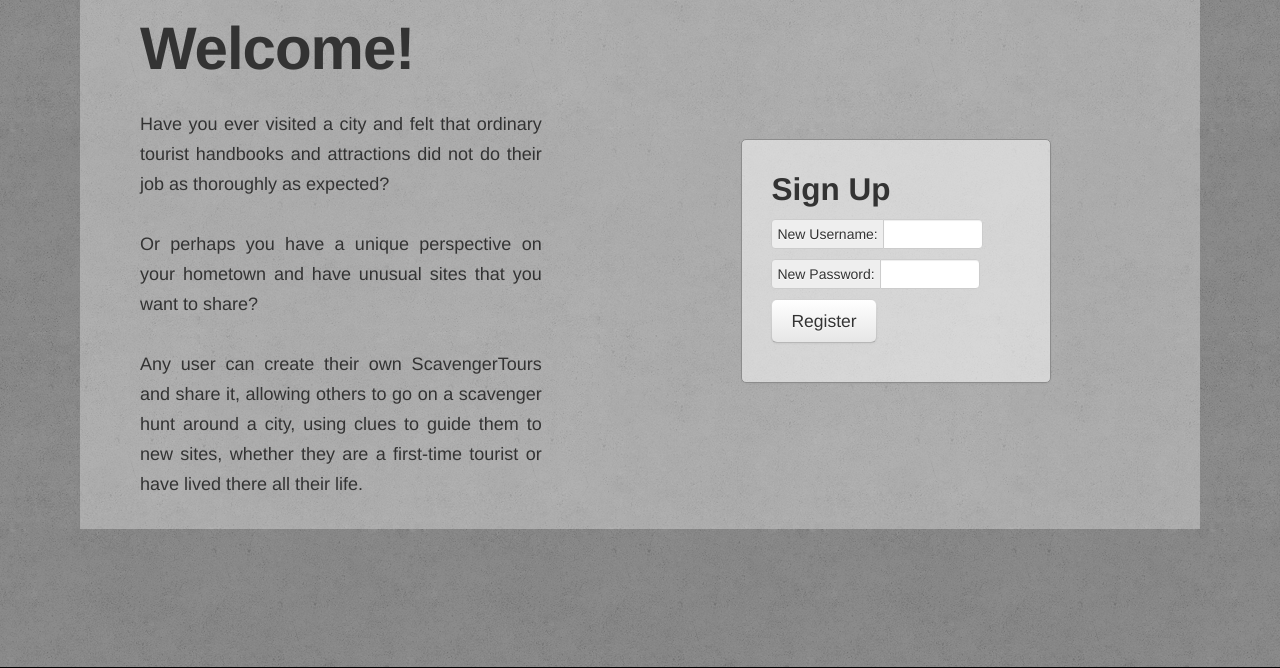
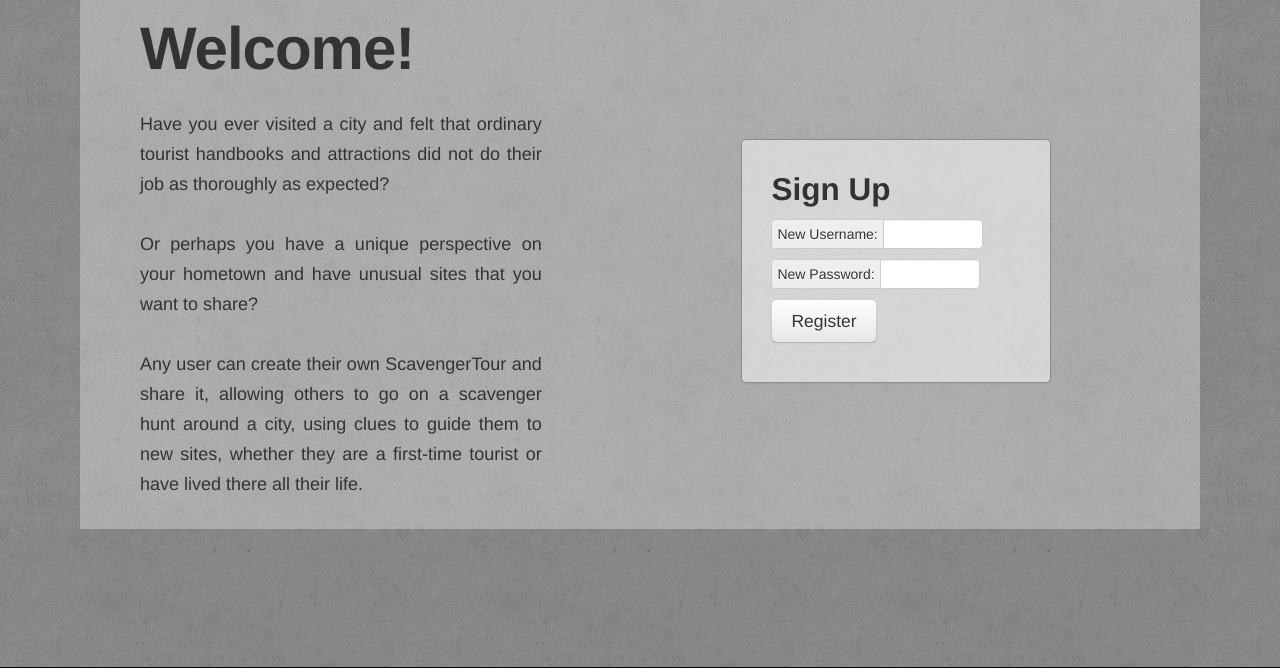
Before and after one commit to dplotkin/ScavengerTours, a Flask app: page /register in a window 1280 px wide. Shown: the part 71-739 px from the top of the page. Run offline with Flask 2, Linux system fonts and the light colour scheme; parts of the project's set-up code (start-up, migrations or seed data) failed here and were passed over.

Commit message:
changed a word

```diff
--- a/templates/index.html
+++ b/templates/index.html
@@ -35,7 +35,7 @@
 		  <br>
 		  Have you ever visited a city and felt that ordinary tourist handbooks and attractions did not do their job as thoroughly as expected?<br><br>
 		  Or perhaps you have a unique perspective on your hometown and have unusual sites that you want to share?<br><br>
-		  Any user can create their own ScavengerTours and share it, allowing others to go on a scavenger hunt around a city, using clues to guide them to new sites, whether they are a first-time tourist or have lived there all their life.
+		  Any user can create their own ScavengerTour and share it, allowing others to go on a scavenger hunt around a city, using clues to guide them to new sites, whether they are a first-time tourist or have lived there all their life.
 		</p>
 	      </div>
 	      <div class="span5" style="margin: 0px -40px 0px 60px">
--- a/templates/signin.html
+++ b/templates/signin.html
@@ -18,7 +18,7 @@
 		  <br>
 		  Have you ever visited a city and felt that ordinary tourist handbooks and attractions did not do their job as thoroughly as expected?<br><br>
 		  Or perhaps you have a unique perspective on your hometown and have unusual sites that you want to share?<br><br>
-		  Any user can create their own ScavengerTours and share it, allowing others to go on a scavenger hunt around a city, using clues to guide them to new sites, whether they are a first-time tourist or have lived there all their life.
+		  Any user can create their own ScavengerTour and share it, allowing others to go on a scavenger hunt around a city, using clues to guide them to new sites, whether they are a first-time tourist or have lived there all their life.
 		</p>
 	      </div>
 	      <div class="span6 offset1" id="#signinbox">
--- a/templates/signup.html
+++ b/templates/signup.html
@@ -18,7 +18,7 @@
 		  <br>
 		  Have you ever visited a city and felt that ordinary tourist handbooks and attractions did not do their job as thoroughly as expected?<br><br>
 		  Or perhaps you have a unique perspective on your hometown and have unusual sites that you want to share?<br><br>
-		  Any user can create their own ScavengerTours and share it, allowing others to go on a scavenger hunt around a city, using clues to guide them to new sites, whether they are a first-time tourist or have lived there all their life.
+		  Any user can create their own ScavengerTour and share it, allowing others to go on a scavenger hunt around a city, using clues to guide them to new sites, whether they are a first-time tourist or have lived there all their life.
 		</p>
 	      </div>
 	      <div class="span6 offset1" id="#signinbox">
```
